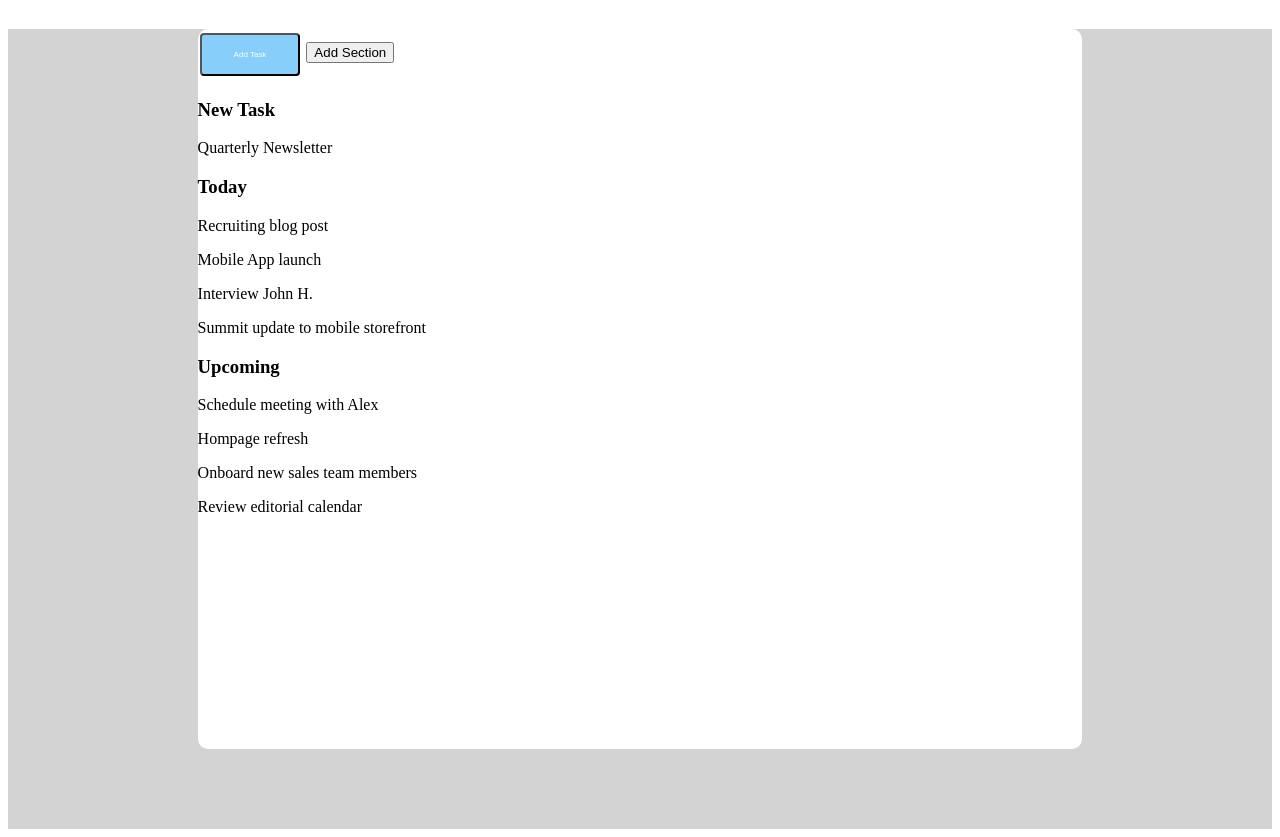
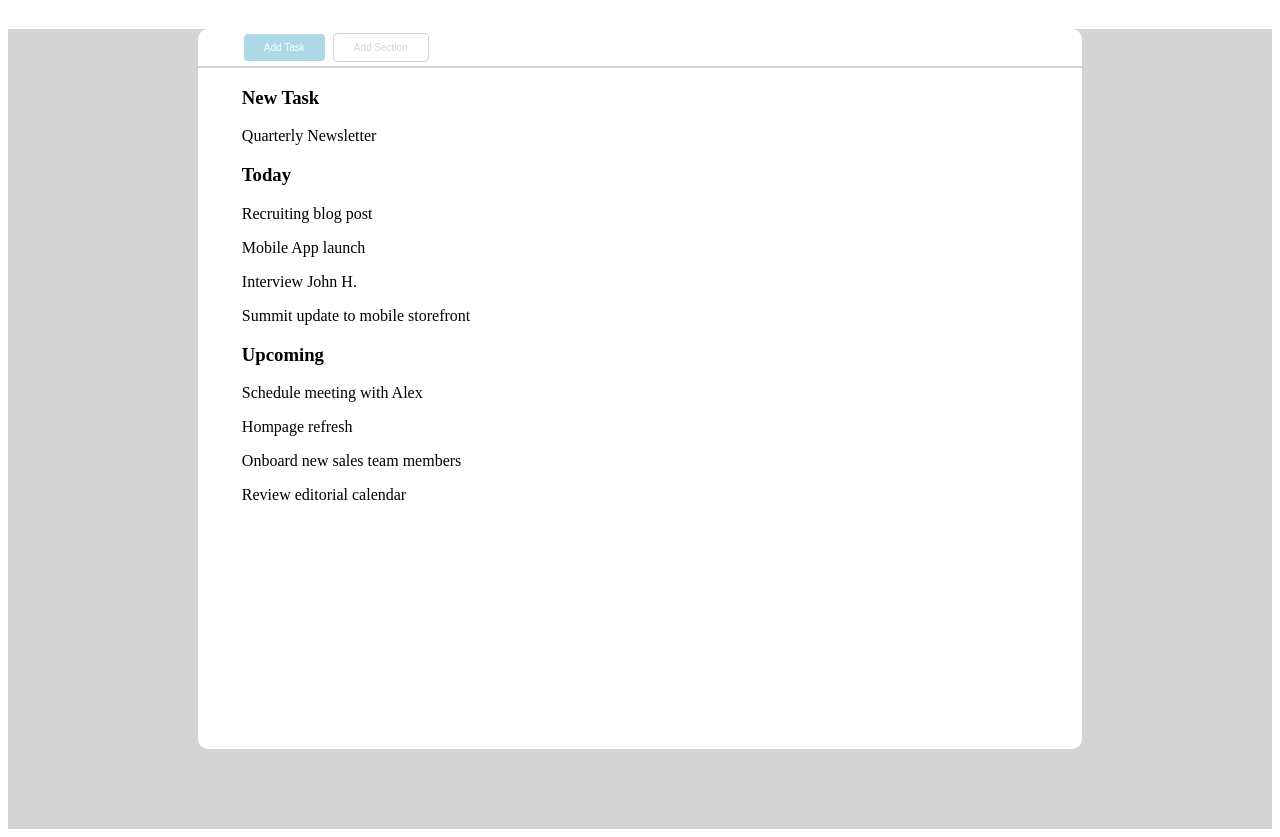
Before and after one commit to GiulsV/html-css-toboolist, a plain HTML site: page index.html in a window 1280 px wide. Shown: the part 79-916 px from the top of the page. Drawn offline with Linux system fonts and the light colour scheme.

Commit message:
modifiche todo

```diff
--- a/css/style.css
+++ b/css/style.css
@@ -13,7 +13,7 @@
     background-color: lightgray;
     height: 800px;
  }
-
+/* div contenitore */
 .container{
     background-color: white;
     width: 70%;
@@ -21,15 +21,38 @@
     margin: auto;
     border-radius: 10px;
 }
+/* Navigazione pulsanti */
 .button1{
-        background-color: lightskyblue;
+    background-color: lightblue;
+    border: none;
     border-radius: 4px;
     color: white;
-        padding: 15px 32px;
+    padding: 8px 20px;
     text-align: center;
     text-decoration: none;
     display: inline-block;
-        font-size: 8px;
+    font-size: 10px;
      margin: 4px 2px;
-        cursor: pointer;
 }
+.button2{
+    background-color: white;
+    border: 1px solid;
+    border-radius: 4px;
+    color: lightgray;
+    padding: 8px 20px;
+    text-align: center;
+    text-decoration: none;
+    display: inline-block;
+    font-size: 10px;
+    margin: 4px 2px;
+}
+.pulsanti{
+    margin-left: 5%;
+}
+nav{
+    border-bottom: 2px solid lightgrey;
+}
+/* Elementi To do */
+.todo{
+    margin-left: 5%;
+}
```
Lines whose indentation alone changed are shown as unchanged.
